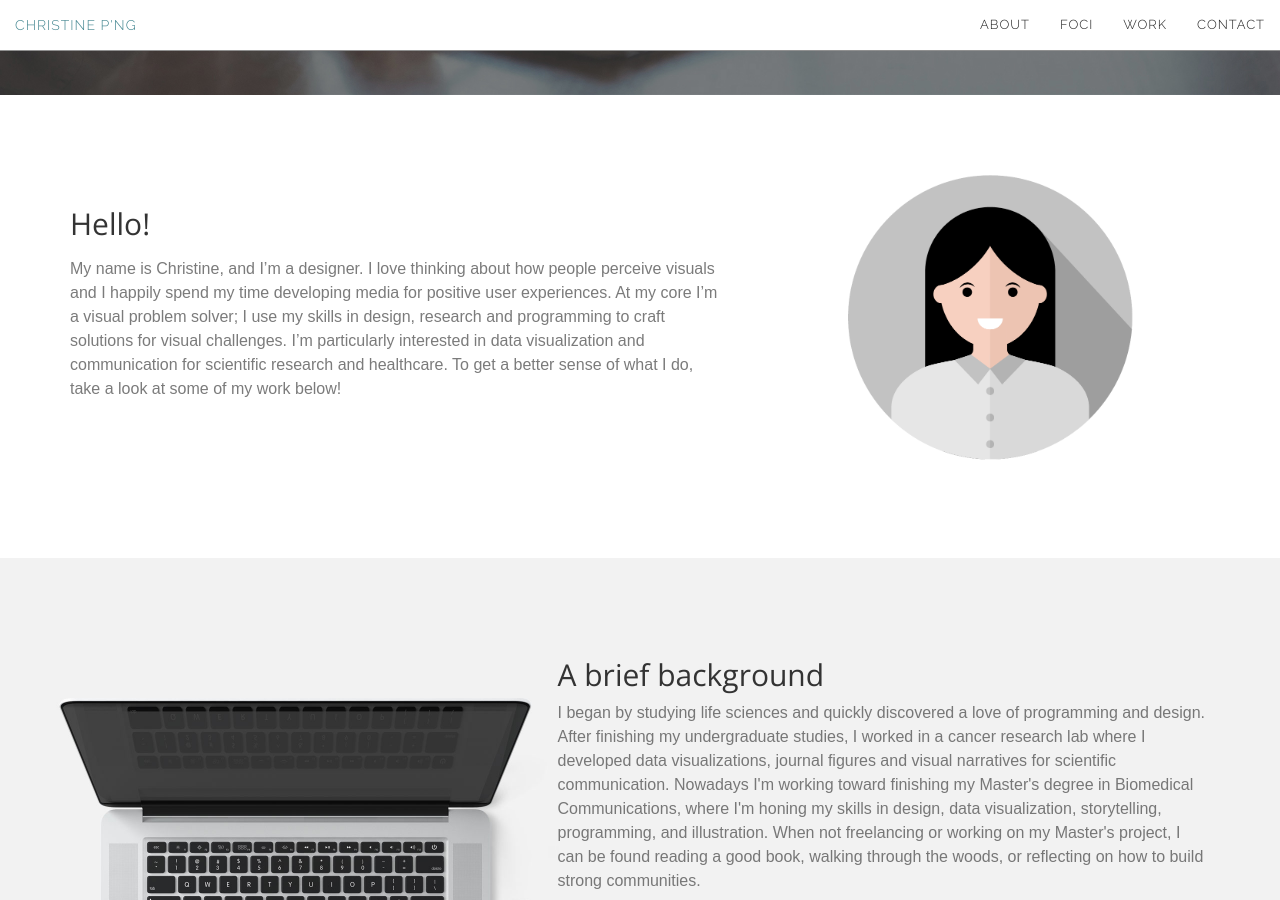
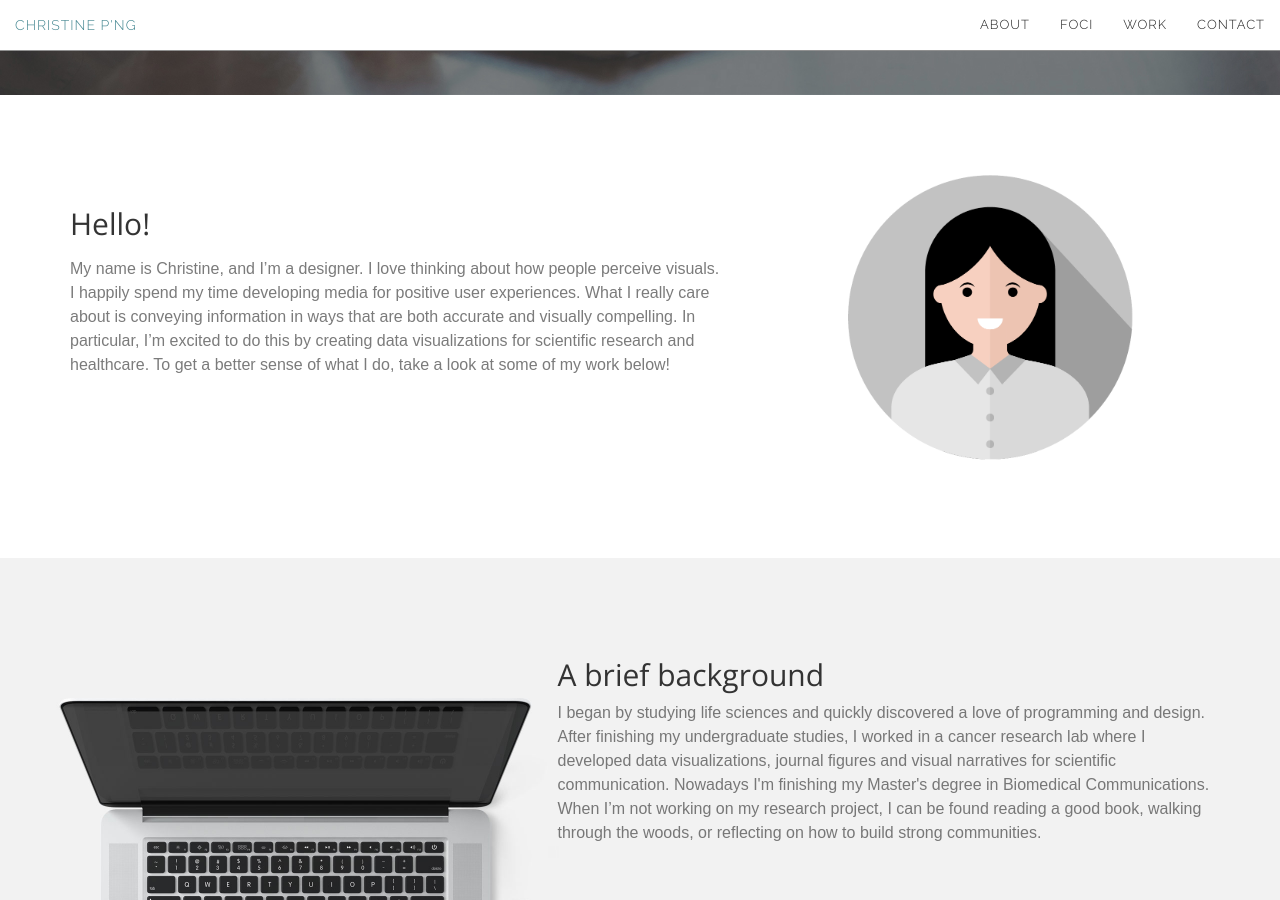
Before and after one commit to chspng/christinepng.ca, a Jekyll site: the page built from index.html, in a window 1280 px wide and 900 px high, scrolled down 805 px. Built offline with Jekyll 4.4.1, drawn with Linux system fonts in a browser that asks for light colours.

Commit message:
shortening text

```diff
--- a/_includes/about.html
+++ b/_includes/about.html
@@ -4,7 +4,7 @@
 	  <div class="col-md-7 col-sm-12">
 		<div class="block">
 			<h2 class="section-heading">Hello!</h2>
-		  	<p class="text-muted">My name is Christine, and I’m a designer. I love thinking about how people perceive visuals and I happily spend my time developing media for positive user experiences. At my core I’m a visual problem solver; I use my skills in design, research and programming to craft solutions for visual challenges. I’m particularly interested in data visualization and communication for scientific research and healthcare. To get a better sense of what I do, take a look at some of my work below!</p>
+		  	<p class="text-muted">My name is Christine, and I’m a designer. I love thinking about how people perceive visuals. I happily spend my time developing media for positive user experiences. What I really care about is conveying information in ways that are both accurate and visually compelling. In particular, I’m excited to do this by creating data visualizations for scientific research and healthcare. To get a better sense of what I do, take a look at some of my work below!</p>
 		</div>
 	  </div><!-- .col-md-7 close -->
 	  <div class="col-md-5 col-sm-12">
--- a/_includes/bio.html
+++ b/_includes/bio.html
@@ -8,7 +8,7 @@
             <div class="block">
                 <h2 class="section-heading">A brief background</h2>
                 <p class="text-muted">
-		            I began by studying life sciences and quickly discovered a love of programming and design. After finishing my undergraduate studies, I worked in a cancer research lab where I developed data visualizations, journal figures and visual narratives for scientific communication. Nowadays I'm working toward finishing my Master's degree in Biomedical Communications, where I'm honing my skills in design, data visualization, storytelling, programming, and illustration. When not freelancing or working on my Master's project, I can be found reading a good book, walking through the woods, or reflecting on how to build strong communities.
+		            I began by studying life sciences and quickly discovered a love of programming and design. After finishing my undergraduate studies, I worked in a cancer research lab where I developed data visualizations, journal figures and visual narratives for scientific communication. Nowadays I'm finishing my Master's degree in Biomedical Communications. When I’m not working on my research project, I can be found reading a good book, walking through the woods, or reflecting on how to build strong communities.
                 </p>
             </div>
             </div>
```
